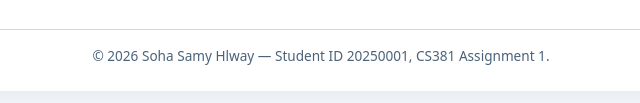
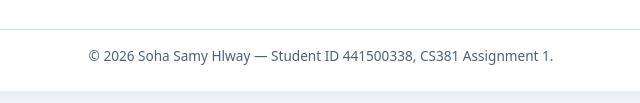
Before and after one commit to SohaHlway/academic-portfolio-cs381, a plain HTML site: page contact.html in a window 1280 px wide. Shown: the part 1001-1104 px from the top of the page, 319-959 px from the left. Drawn offline with Linux system fonts and the light colour scheme.

Commit message:
Fix HTML formatting and update student ID

```diff
--- a/contact.html
+++ b/contact.html
@@ -70,7 +70,7 @@
     </div>
 
     <footer>
-      <p>© 2026 Soha Samy Hlway — Student ID 20250001, CS381 Assignment 1.</p>
+      <p>© 2026 Soha Samy Hlway — Student ID 441500338, CS381 Assignment 1.</p>
     </footer>
   </main>
 </div>
```
